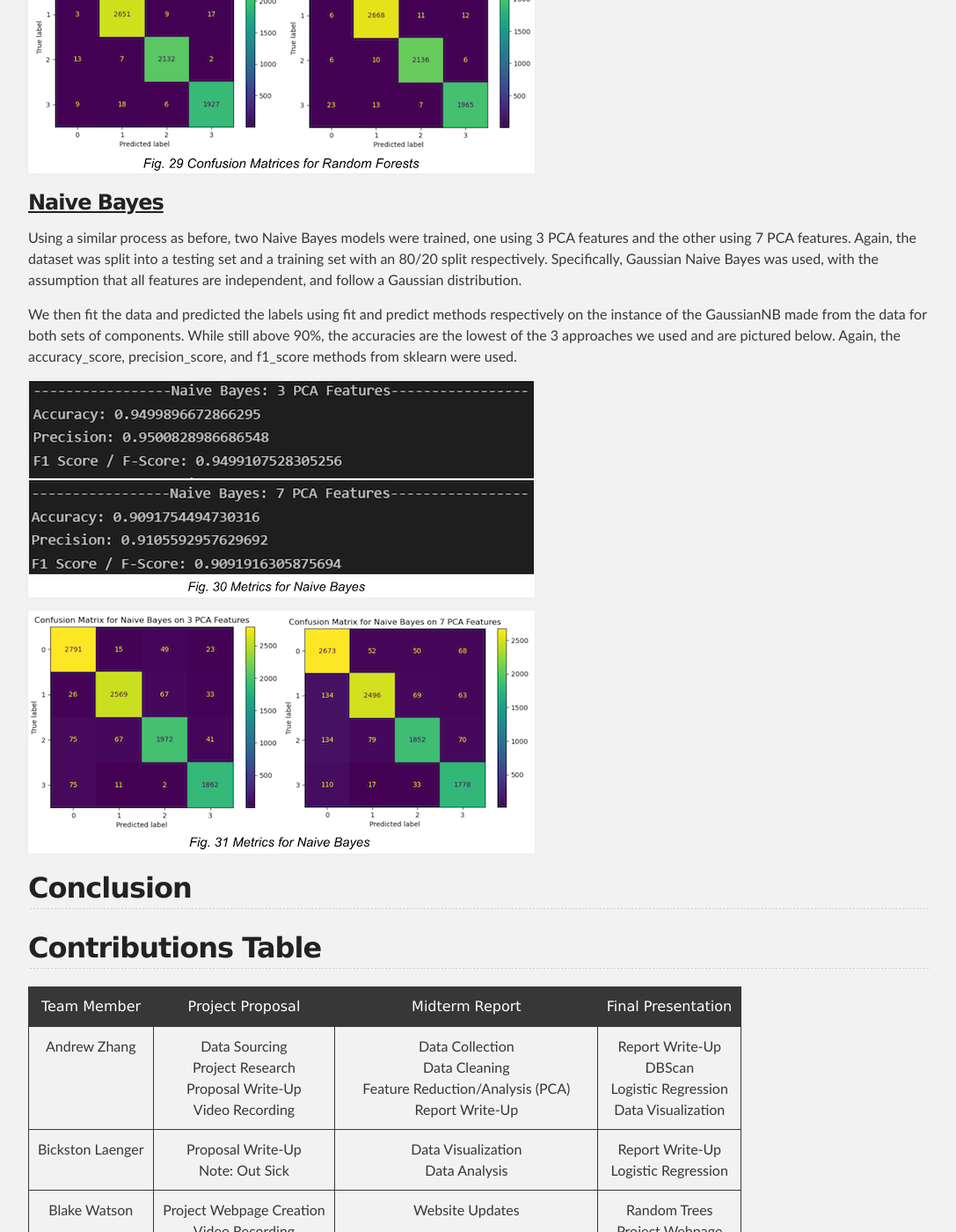
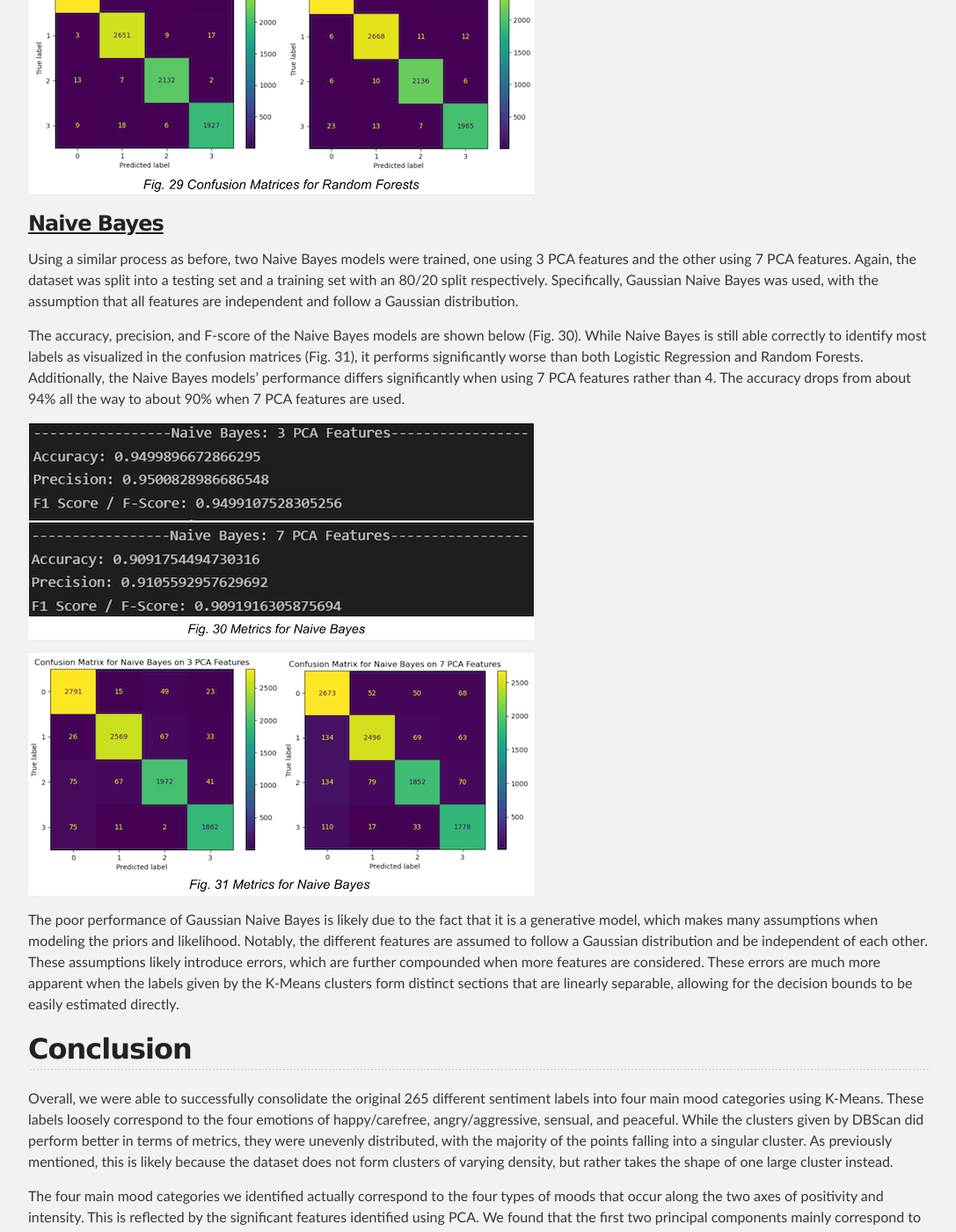
Before and after one commit to zhandrew4/cs4641-team7-pages, a Jekyll site: the page built from final.md, in a window 1280 px wide and 1400 px high, scrolled down 17212 px. Shown: the whole window at 88% size, without its empty margins (96-1183 px from the left). Built offline with Jekyll 4.4.1, drawn with Linux system fonts in a browser that asks for light colours; our own code applies the rules of GitHub Pages for plain Markdown files; some of the changed text lies outside the part shown.

Commit message:
Final updates w/ conclusion

```diff
--- a/final.md
+++ b/final.md
@@ -25,7 +25,7 @@ Existing work has been done on classifying songs based on lyrical content and ge
 
 <h2 id = "problem_final"> Problem Definition </h2>
 
-Given the various audio features and characteristics of a song, we aim to predict the overall mood of the song. Additionally, we wish to group songs of similar moods together to see how different combinations of audio/musical features result in different conveyed emotions. This would allow people to easily find music that suits their current situation/feelings, resulting in better overall enjoyment.
+Given the various audio features and characteristics of a song, we aim to predict the overall mood of the song. Additionally, we wish to group songs of similar moods together to see how different combinations of audio/musical features result in different conveyed emotions. We also want to find the musical features that contribute to creating the emotions a song conveys. This would allow people to easily find music that suits their current situation/feelings, resulting in better overall enjoyment.
 
 <h2 id = "data_final"> Data Collection </h2>
 
@@ -191,16 +191,25 @@ The accuracy, precision, and F-scores of both Random Forest models are shown bel
 
 <h3><ins> Naive Bayes </ins></h3>
 
-Using a similar process as before, two Naive Bayes models were trained, one using 3 PCA features and the other using 7 PCA features. Again, the dataset was split into a testing set and a training set with an 80/20 split respectively. Specifically, Gaussian Naive Bayes was used, with the assumption that all features are independent, and follow a Gaussian distribution.
+Using a similar process as before, two Naive Bayes models were trained, one using 3 PCA features and the other using 7 PCA features. Again, the dataset was split into a testing set and a training set with an 80/20 split respectively. Specifically, Gaussian Naive Bayes was used, with the assumption that all features are independent and follow a Gaussian distribution.
 
-We then fit the data and predicted the labels using fit and predict methods respectively on the instance of the GaussianNB made from the data for both sets of components.
-While still above 90%, the accuracies are the lowest of the 3 approaches we used and are pictured below. Again, the accuracy_score, precision_score, and f1_score methods from sklearn were used.
+The accuracy, precision, and F-score of the Naive Bayes models are shown below (Fig. 30). While Naive Bayes is still able correctly to identify most labels as visualized in the confusion matrices (Fig. 31), it performs significantly worse than both Logistic Regression and Random Forests. Additionally, the Naive Bayes models’ performance differs significantly when using 7 PCA features rather than 4.  The accuracy drops from about 94% all the way to about 90% when 7 PCA features are used.
 
 ![Figure 30](/Final Figure 30.png)
 
 ![Figure 31](/Final Figure 31.png)
 
+The poor performance of Gaussian Naive Bayes is likely due to the fact that it is a generative model, which makes many assumptions when modeling the priors and likelihood. Notably, the different features are assumed to follow a Gaussian distribution and be independent of each other. These assumptions likely introduce errors, which are further compounded when more features are considered. These errors are much more apparent when the labels given by the K-Means clusters form distinct sections that are linearly separable, allowing for the decision bounds to be easily estimated directly.
+
 <h2 id = "conclusion_final"> Conclusion </h2>
+
+Overall, we were able to successfully consolidate the original 265 different sentiment labels into four main mood categories using K-Means. These labels loosely correspond to the four emotions of happy/carefree, angry/aggressive, sensual, and peaceful. While the clusters given by DBScan did perform better in terms of metrics, they were unevenly distributed, with the majority of the points falling into a singular cluster. As previously mentioned, this is likely because the dataset does not form clusters of varying density, but rather takes the shape of one large cluster instead.
+
+The four main mood categories we identified actually correspond to the four types of moods that occur along the two axes of positivity and intensity. This is reflected by the significant features identified using PCA. We found that the first two principal components mainly correspond to energy, loudness, and danceability which all serve as indicators of a song’s intensity. On the other hand, the second and third principal components mainly incorporate the valence, key, and mode of the music, which indicate the positivity of a song as major or minor.
+
+Finally, using supervised learning methods, we were able to predict the mood of a song very accurately, with Logistic Regression performing the best when compared to Gaussian Naive Bayes and Random Forests. The model performed much better than expected, achieving over 99% accuracy. This is likely because the clusters created by K-Means are quite distinct, and have clear decision boundaries that are easy to estimate using Logistic Regression. For the same reason, generative models like Gaussian Naive Bayes suffer from additional errors introduced by the assumptions of feature independence and Gaussian distributions.
+
+It should be noted that the songs used for this project are mainly from the early 2000s and 2010s. In the decade since, popular music has evolved and changed significantly, with new genres rising, new musical styles appearing, and new types of instrumentation making their appearance. In the future, this project could be expanded upon to include more recent songs with a wider variety of genres and styles.
 
 <h2 id = "contributions_final"> Contributions Table </h2>
 
```
Also changed, not shown: other parts of final.md (+1 -1 lines).
